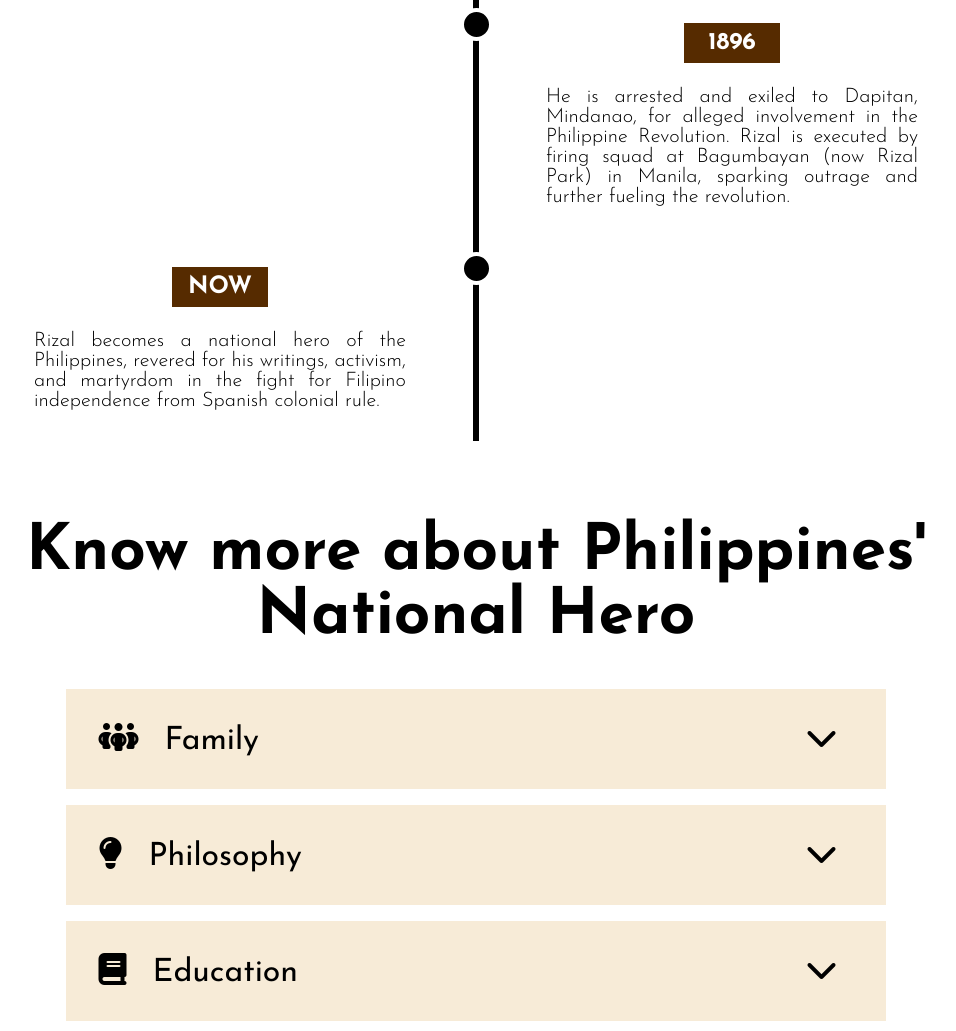
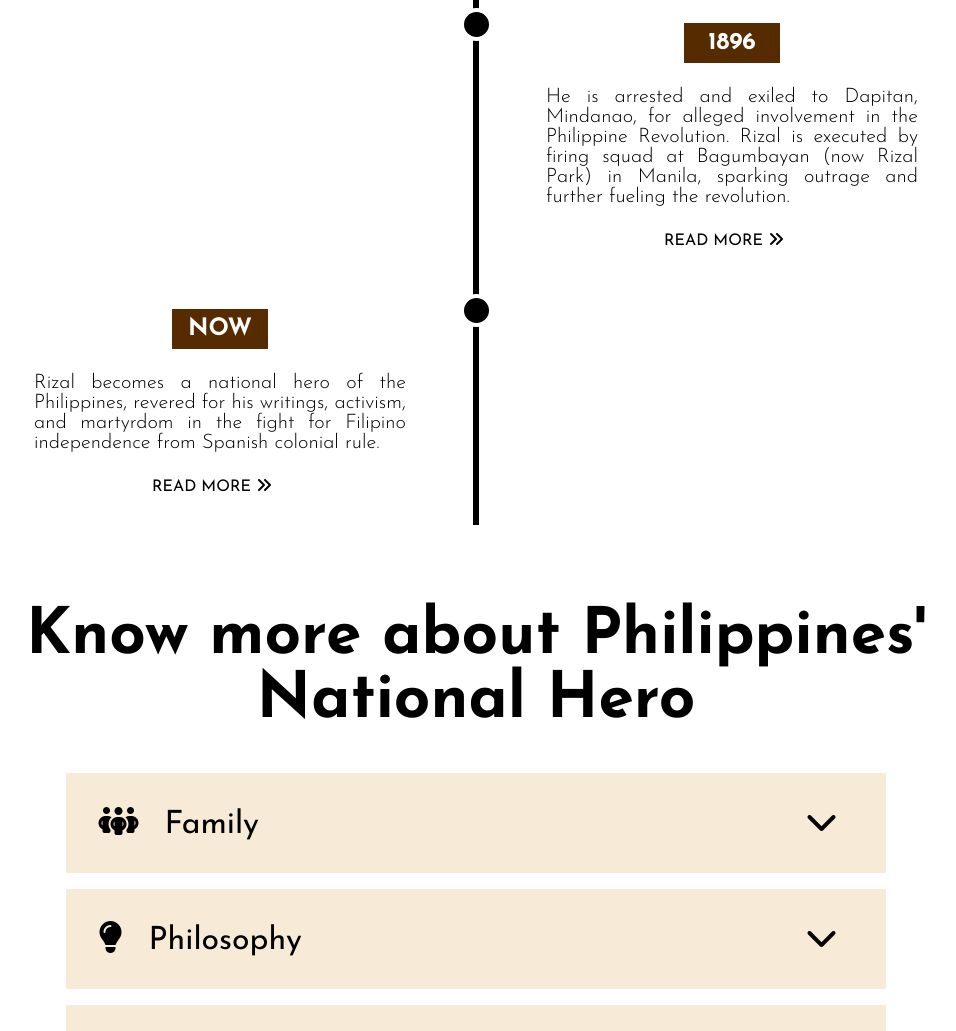
Before and after one commit to rootaccess2023/freeCodeCamp_tribute_page, a plain HTML site: page index.html in a window 1280 px wide. Shown: the part 2289-3320 px from the top of the page, without its empty margins (164-1120 px from the left). Drawn offline with Linux system fonts and the light colour scheme.

Commit message:
Update index.html

```diff
--- a/index.html
+++ b/index.html
@@ -94,12 +94,24 @@
             <div class="content">
               <h2 class="date">1896</h2>
               <p>He is arrested and exiled to Dapitan, Mindanao, for alleged involvement in the Philippine Revolution. Rizal is executed by firing squad at Bagumbayan (now Rizal Park) in Manila, sparking outrage and further fueling the revolution.</p>
+              <small id="rizal-moreinfo">
+                <a id="tribute-link" href="https://www.joserizal.com/" target="_blank">
+                  READ MORE
+                  <i class="fa-solid fa-angles-right"></i>
+                </a>
+              </small>
             </div>
           </div>
           <div class="container left">
             <div class="content">
               <h2 class="date">NOW</h2>
               <p>Rizal becomes a national hero of the Philippines, revered for his writings, activism, and martyrdom in the fight for Filipino independence from Spanish colonial rule.</p>
+              <small id="rizal-moreinfo">
+                <a id="tribute-link" href="https://www.joserizal.com/" target="_blank">
+                  READ MORE
+                  <i class="fa-solid fa-angles-right"></i>
+                </a>
+              </small>
             </div>
           </div>
         </div>
```
